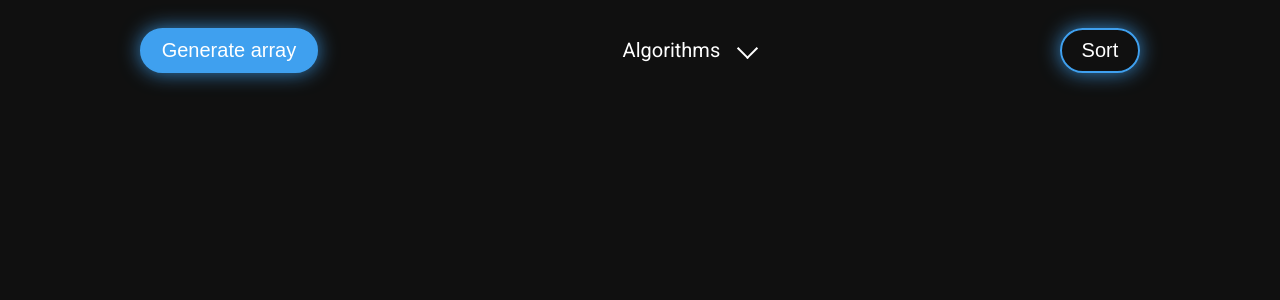
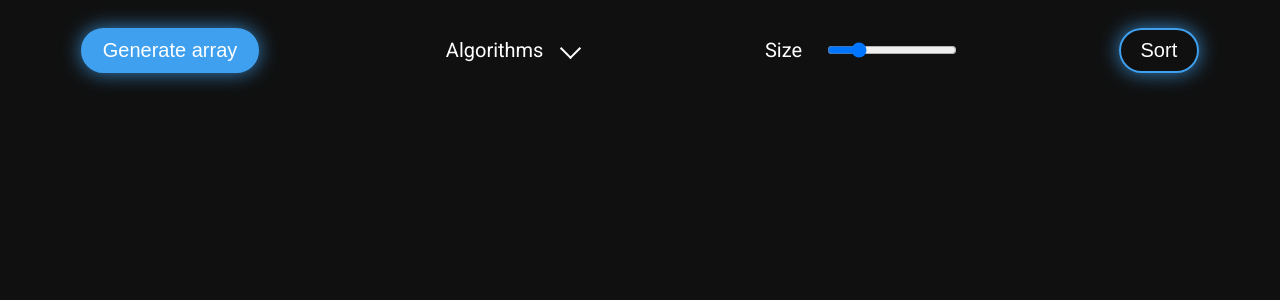
Before and after one commit to puzika/AlgoVis, a React (Vite) app: page /sorting in a window 1280 px wide. Shown: the top 300 px of the page. Built offline with nearby package versions, Linux system fonts and the light colour scheme.

Commit message:
added range slider

```diff
--- a/src/components/button/button.component.jsx
+++ b/src/components/button/button.component.jsx
@@ -5,8 +5,8 @@ export const ButtonTypes = {
    filled: 'filled',
 }
 
-export default function Button({text, styleType}) {
+export default function Button({name, styleType}) {
    return (
-      <S.Button $styleType={styleType}>{text}</S.Button>
+      <S.Button $styleType={styleType}>{name}</S.Button>
    );
 }
--- a/src/components/dropdown-item/dropdown-item.styles.jsx
+++ b/src/components/dropdown-item/dropdown-item.styles.jsx
@@ -7,7 +7,6 @@ export const DropdownItem = styled.li`
    padding: 2rem;
    background-image: linear-gradient(
       to right,
-      ${svar.colorPrimaryLighter},
       ${svar.colorPrimary},
       ${svar.colorBase}
    );
--- /dev/null
+++ b/src/components/range-slider/range-slider.component.jsx
@@ -0,0 +1,17 @@
+import { useState } from 'react';
+import * as S from './range-slider.styles';
+
+export default function RangeSlider({name, min, max, startValue, width}) {
+   const [rangeValue, setRangeValue] = useState(startValue);
+
+   function handleChange(e) {
+      setRangeValue(e.target.value);
+   }
+
+   return (
+      <S.RangeLabel width={width}>
+         <span>Size</span>
+         <S.RangeSlider onChange={handleChange} type='range' min={min} max={max} value={rangeValue} />
+      </S.RangeLabel>
+   )
+}
--- /dev/null
+++ b/src/components/range-slider/range-slider.styles.jsx
@@ -0,0 +1,14 @@
+import styled from "styled-components";
+import * as svar from '../../variables.styles';
+
+export const RangeLabel = styled.label`
+   display: flex;
+   align-items: center;
+   gap: 2.5rem;
+   width: ${({width}) => width || 'auto'};
+`;
+
+export const RangeSlider = styled.input`
+   width: 100%;
+   outline: hidden;
+`;
--- a/src/routes/sorting/sorting.component.jsx
+++ b/src/routes/sorting/sorting.component.jsx
@@ -2,12 +2,12 @@ import * as S from './sorting.styles';
 import Button, { ButtonTypes } from '../../components/button/button.component';
 import Dropdown from '../../components/dropdown/dropdown.component';
 import DropdownItem from '../../components/dropdown-item/dropdown-item.component';
+import RangeSlider from '../../components/range-slider/range-slider.component';
 
 export default function Sorting() {
    return (
-      <>
       <S.ToolBar>
-            <Button text={'Generate array'} styleType={ButtonTypes.filled} />
+         <Button name={'Generate array'} styleType={ButtonTypes.filled} />
          <Dropdown name={'Algorithms'}>
             <DropdownItem name={'Heap Sort'} />
             <DropdownItem name={'Merge Sort'} />
@@ -15,8 +15,8 @@ export default function Sorting() {
             <DropdownItem name={'Selection Sort'} />
             <DropdownItem name={'Bubble Sort'} />
          </Dropdown>
-            <Button text={'Sort'} styleType={ButtonTypes.transparent} />
+         <RangeSlider width={'15%'} min='10' max='200' startValue={'50'} />
+         <Button name={'Sort'} styleType={ButtonTypes.transparent} />
       </S.ToolBar>
-      </>
    )
 }
```
Lines whose indentation alone changed are shown as unchanged.
